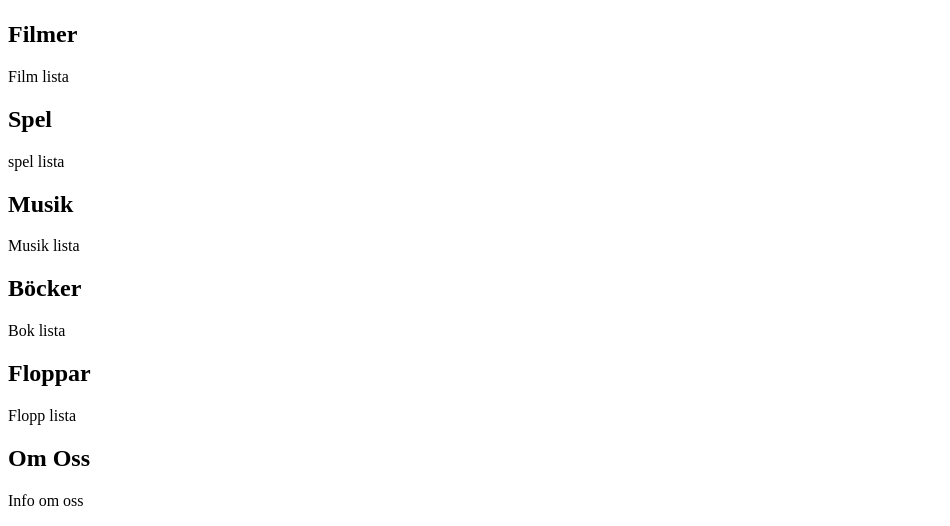
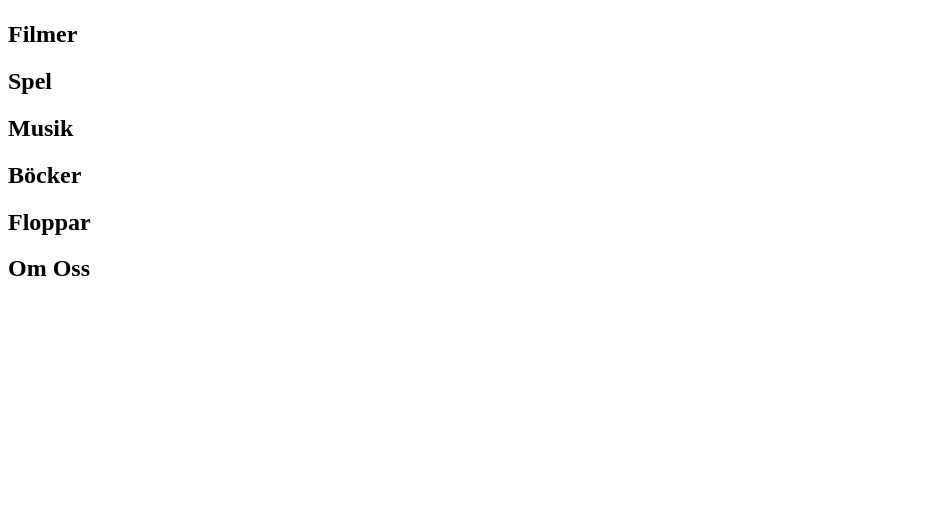
Before and after one commit to marcusmackan/PhoenixTop10Coder, a plain HTML site: page Test Wireframe html och css/index.html in a window 1280 px wide. Shown: the part 294-820 px from the top of the page, without its empty margins (0-950 px from the left). Drawn offline with Linux system fonts and the light colour scheme.

```diff
--- a/Test Wireframe html och css/index.html
+++ b/Test Wireframe html och css/index.html
@@ -15,30 +15,24 @@
 
 <section class="Menu">
 	<h2> Filmer </h2>
-	<p> Film lista </p>
 	</section>
 
 	<section class="Menu">
 	<h2> Spel </h2>
-	<p> spel lista </p>
 	</section>
 
 	<section class="Menu">
 	<h2> Musik </h2>
-	<p> Musik lista </p>
 	</section>
 
 	<section class="Menu">
 	<h2> Böcker </h2>
-	<p> Bok lista </p>
 	</section>
 
 	<section class="Menu">
 	<h2> Floppar </h2>
-	<p> Flopp lista </p>
 	</section>
 
 	<section class="Menu">
 	<h2> Om Oss </h2>
-	<p> Info om oss </p>
 	</section>
```
